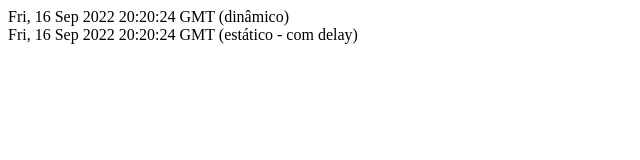
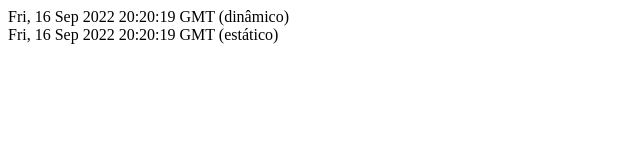
Before and after one commit to LucasCapucci/ideia-unica, a Next.js app: page /tempo in a window 1280 px wide. Shown: the top 160 px of the page, without its empty margins (0-640 px from the left). Built offline with nearby package versions, Linux system fonts and the light colour scheme.

Commit message:
adiciona revalidade

```diff
--- a/pages/tempo.js
+++ b/pages/tempo.js
@@ -6,7 +6,7 @@
     return (
         <div>
             <div>{dynamicDateString} (dinâmico)</div>
-            <div>{props.staticDateString} (estático - com delay)</div>
+            <div>{props.staticDateString} (estático)</div>
         </div>
 
     )
@@ -14,19 +14,15 @@
 
 export async function getStaticProps() {
     console.log('> Passando pelo getStaticProps();');
-    console.log('Adicionando delay de 5 segundos');
-
-    await delay(5000);
     const staticDate = new Date();
     const staticDateString = staticDate.toGMTString();
 
     return {
         props: {
             staticDateString
-        }
+        },
+        revalidate: 1
     }
 }
 
-const delay = ms => new Promise(resolve => setTimeout(resolve, ms));
-
 export default Tempo;
```
